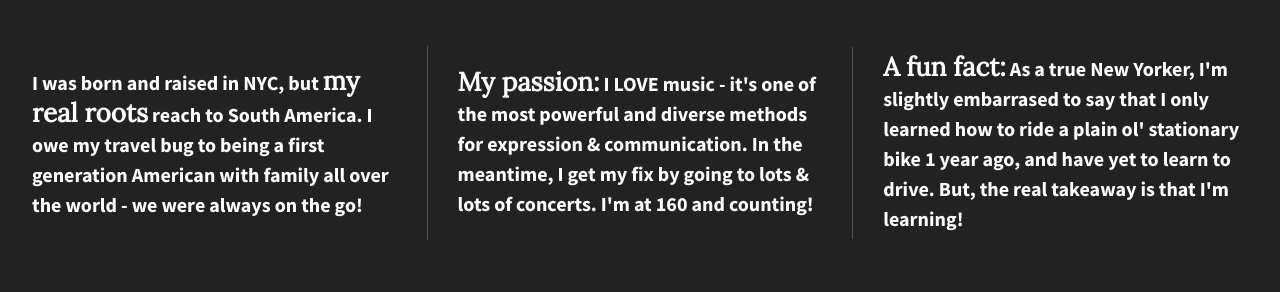
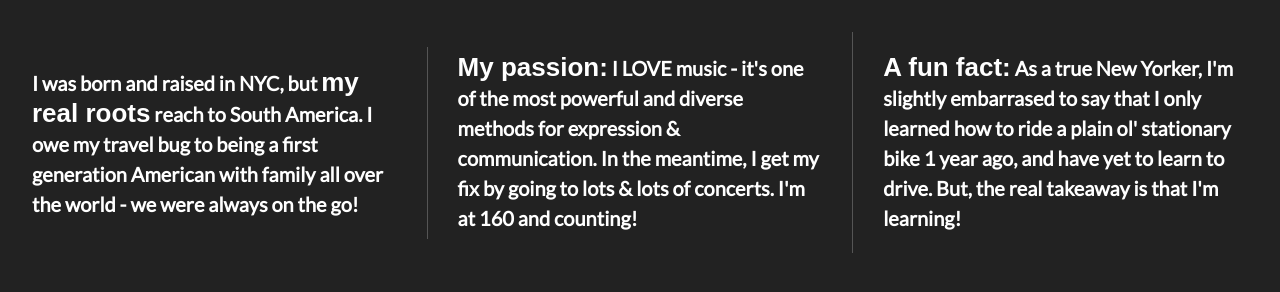
Before and after one commit to melanieryan18/flex-site, a plain HTML site: page index.html in a window 1280 px wide. Drawn offline with nearby package versions, Linux system fonts and the light colour scheme.

Commit message:
initial commit

```diff
--- a/css/main.css
+++ b/css/main.css
@@ -103,7 +103,7 @@ html {
 }
 
 body {
-  font-family: 'Source Sans Pro', sans-serif;
+  font-family: 'Lato', sans-serif;
   font-weight: 700;
   padding: 2em;
   color: #fff;
--- a/index.html
+++ b/index.html
@@ -13,7 +13,7 @@
         <link rel="stylesheet" href="css/normalize.css">
         <link rel="stylesheet" href="css/main.css">
         <script src="js/vendor/modernizr-2.8.3.min.js"></script>
-        <link href="https://fonts.googleapis.com/css?family=Lora|Source+Sans+Pro:400,700" rel="stylesheet">
+        <link href="https://fonts.googleapis.com/css?family=Lato|Source+Sans+Pro:400,700" rel="stylesheet">
     </head>
     <body>
         <!--[if lt IE 8]>
```
